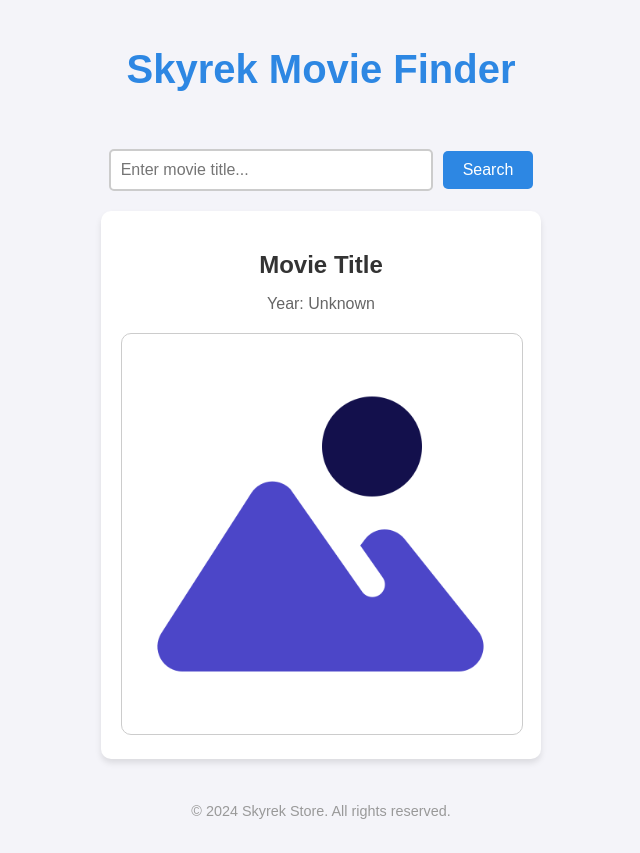
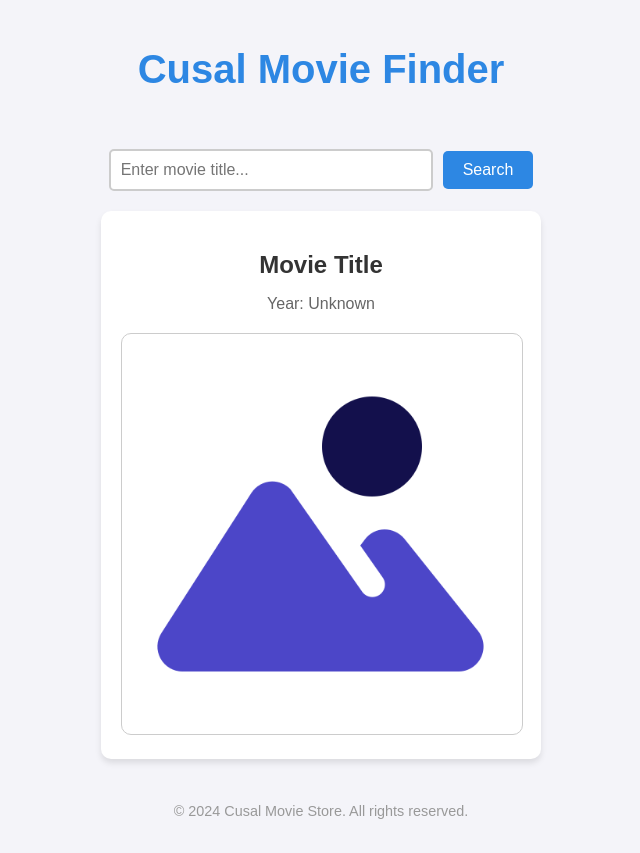
Before and after one commit to cusaldmsr/Simple-Movie-Finder, a plain HTML site: page index.html in a window 1280 px wide. Shown: the whole page, without its empty margins (319-959 px from the left). Drawn offline with Linux system fonts and the light colour scheme.

Commit message:
update names of store

```diff
--- a/index.html
+++ b/index.html
@@ -3,7 +3,7 @@
 <head>
     <meta charset="UTF-8">
     <meta name="viewport" content="width=device-width, initial-scale=1.0">
-    <title>Skyrek Store</title>
+    <title>Cusal Movie Store</title>
     <link rel="stylesheet" href="style.css">
     <link rel="shortcut icon" href="camera-movie.png" type="image/x-icon">
     <script src="index.js" defer></script>
@@ -11,7 +11,7 @@
 <body>
     <div class="container">
         <header>
-            <h1>Skyrek Movie Finder</h1>
+            <h1>Cusal Movie Finder</h1>
         </header>
         <main>
             <div class="search-bar">
@@ -25,7 +25,7 @@
             </div>
         </main>
         <footer>
-            <p>© 2024 Skyrek Store. All rights reserved.</p>
+            <p>© 2024 Cusal Movie Store. All rights reserved.</p>
         </footer>
     </div>
 </body>
```
